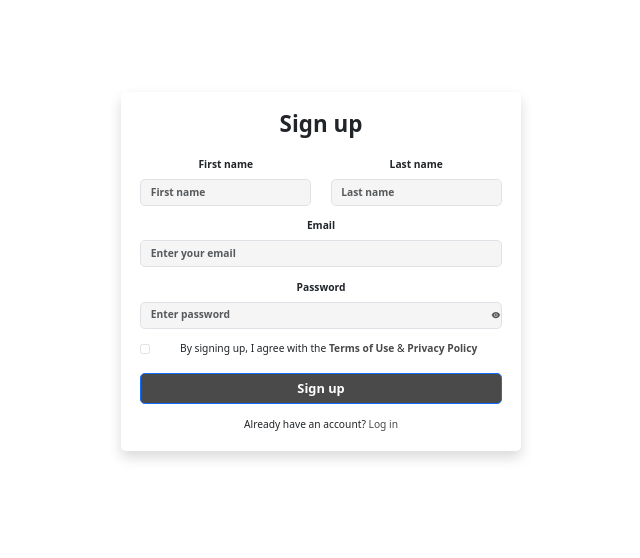
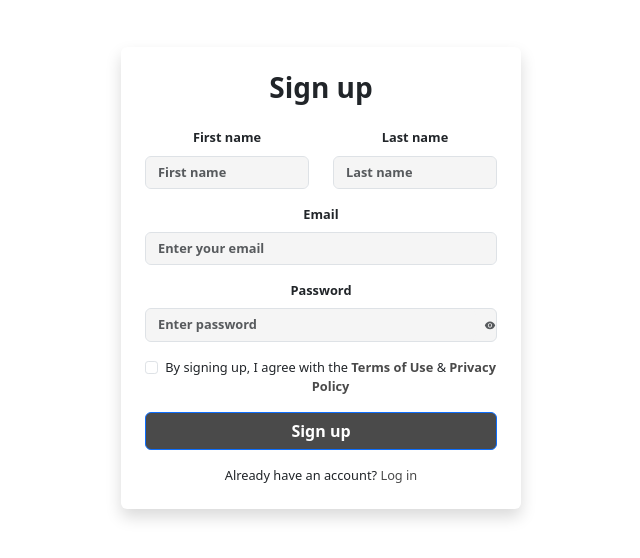
Before and after one commit to GianHV/77Home-FrontEnd, a React (Vite) app: page /register in a window 1280 px wide. Shown: the part 154-712 px from the top of the page, without its empty margins (319-959 px from the left). Built offline with nearby package versions, Linux system fonts and the light colour scheme.

Commit message:
Fix fontsize apply all component

```diff
--- a/src/components/user/Register.jsx
+++ b/src/components/user/Register.jsx
@@ -42,7 +42,7 @@ const Register = () => {
   };
 
   return (
-    <div className="d-flex justify-content-center align-items-center vh-100 ">
+    <div className="container"><div className="d-flex justify-content-center align-items-center vh-100 ">
     <div className="p-4 bg-white rounded shadow" style={{ width: "400px" }}>
       <h3 className="text-center mb-4 fw-bold">Sign up</h3>
       <Form onSubmit={handleSubmit(onSubmit)}>
@@ -182,7 +182,8 @@ const Register = () => {
         </Link>
       </div>
     </div>
-    </div>
+  </div></div>
+
   );
 };
 
--- a/src/styles/Register.scss
+++ b/src/styles/Register.scss
@@ -1,4 +1,4 @@
-* {
+.container {
   font-size: 0.8rem;
 }
 
```
Lines whose indentation alone changed are shown as unchanged.
